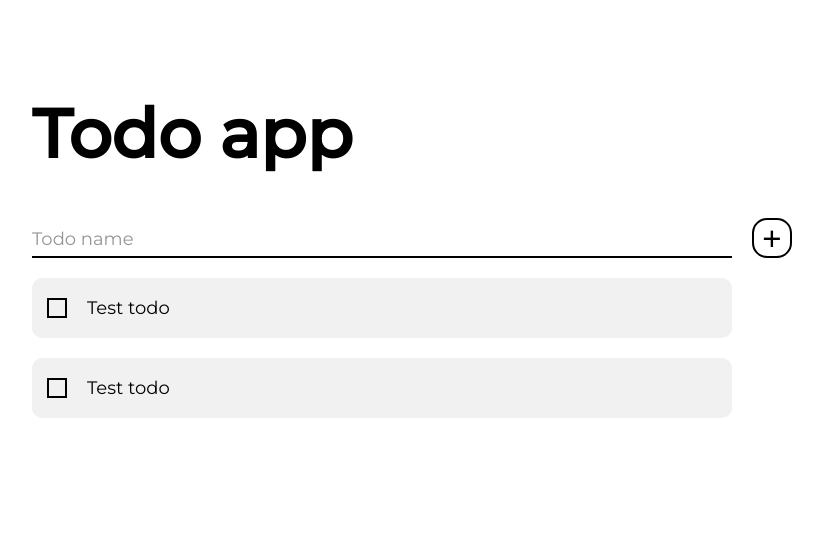
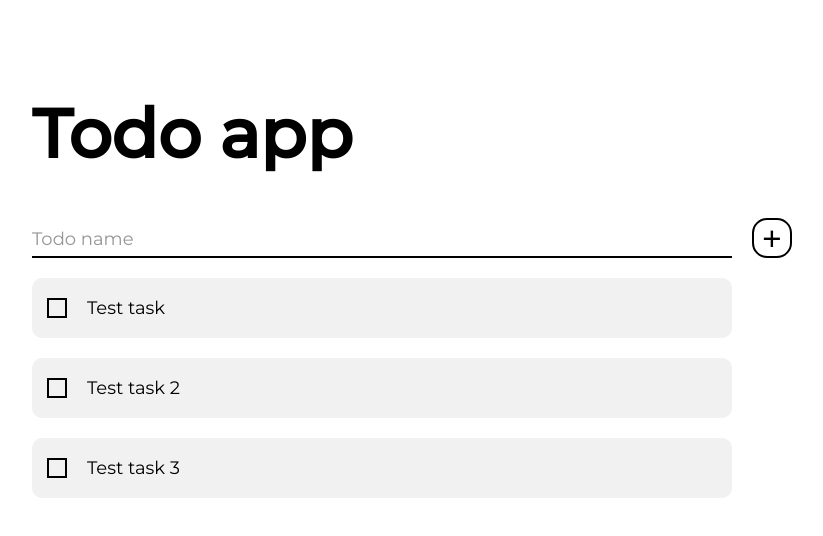
Before and after one commit to Stocil/React-todoList, a React (Vite) app: page / in a window 1280 px wide. Shown: the top 536 px of the page, without its empty margins (8-831 px from the left). Built offline with nearby package versions, Linux system fonts and the light colour scheme.

Commit message:
todo take 3, create initialTask data

```diff
--- a/package.json
+++ b/package.json
@@ -10,10 +10,12 @@
     "preview": "vite preview"
   },
   "dependencies": {
+    "prop": "^0.1.1",
     "react": "^18.2.0",
     "react-dom": "^18.2.0",
     "sass": "^1.69.5",
-    "scss": "^0.2.4"
+    "scss": "^0.2.4",
+    "types": "^0.1.1"
   },
   "devDependencies": {
     "@types/react": "^18.2.37",
--- a/src/components/App/App.jsx
+++ b/src/components/App/App.jsx
@@ -2,6 +2,7 @@ import Input from "../Input/Input";
 import TodoList from "../TodoList/TodoList";
 
 function App() {
+  // TODO: create filteredTodoList and up state to this component
   return (
     <>
       <Input />
--- a/src/components/Todo/Todo.jsx
+++ b/src/components/Todo/Todo.jsx
@@ -1,6 +1,10 @@
 import { useState } from "react";
+import PropTypes from "prop-types";
 
-function Todo() {
+function Todo(props) {
+  const { content } = props;
+
+  // TODO: Remove state, get variable through props
   const [complite, setComplite] = useState(false);
 
   const linesClass = complite
@@ -8,7 +12,7 @@ function Todo() {
     : "todo__button-line";
 
   return (
-    <div className="todo">
+    <li className="todo__item">
       <div className="todo__button" onClick={handleCompliteClick}>
         <div className={linesClass}></div>
         <div className={linesClass}></div>
@@ -16,13 +20,19 @@ function Todo() {
         <div className={linesClass}></div>
       </div>
 
-      <p className="todo__text">Test todo</p>
-    </div>
+      <p className="todo__text">{content}</p>
+    </li>
   );
+
+  // TODO: Remove handleClick and get change reducer function through the props
 
   function handleCompliteClick() {
     setComplite(!complite);
   }
 }
 
+Todo.propTypes = {
+  content: PropTypes.string,
+};
+
 export default Todo;
--- a/src/components/Todo/Todo.scss
+++ b/src/components/Todo/Todo.scss
@@ -1,4 +1,5 @@
 .todo {
+  &__item {
     margin-top: 20px;
     padding: 15px;
 
@@ -12,6 +13,7 @@
     gap: 20px;
 
     border-radius: 10px;
+  }
 
   &__button {
     cursor: pointer;
--- a/src/components/TodoList/TodoList.jsx
+++ b/src/components/TodoList/TodoList.jsx
@@ -1,11 +1,19 @@
 import Todo from "../Todo/Todo";
+import initialTasks from "../../initialTasks";
+import { useState } from "react";
 
 function TodoList() {
+  // TODO: up the state to the filteredTodoList component and also create reducer
+  const [todos, setTodos] = useState(initialTasks);
+
+  const tasks = todos.map((todo) => {
+    return <Todo content={todo.task} key={todo.id} />;
+  });
+
   return (
     <section className="todos">
       <div className="container">
-        <Todo />
-        <Todo />
+        <ul className="todo__list">{tasks}</ul>
       </div>
     </section>
   );
--- /dev/null
+++ b/src/initialTasks.js
@@ -0,0 +1,7 @@
+const initialTasks = [
+  { id: 1, task: "Test task", done: false },
+  { id: 2, task: "Test task 2", done: false },
+  { id: 3, task: "Test task 3", done: false },
+];
+
+export default initialTasks;
```
Also changed, not shown: 1 other file (tests, documents, lock files or other folders). Lines whose indentation alone changed are shown as unchanged.
